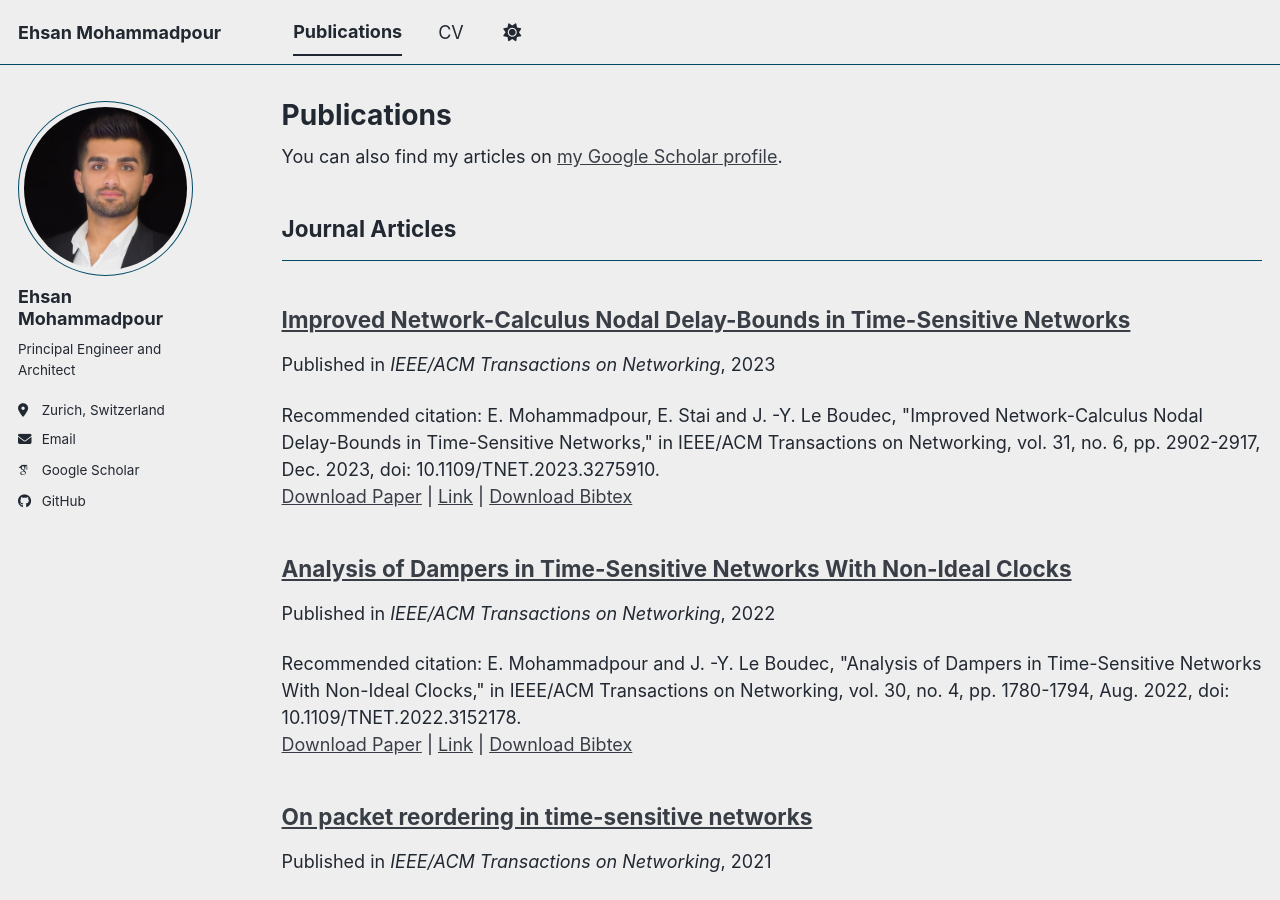
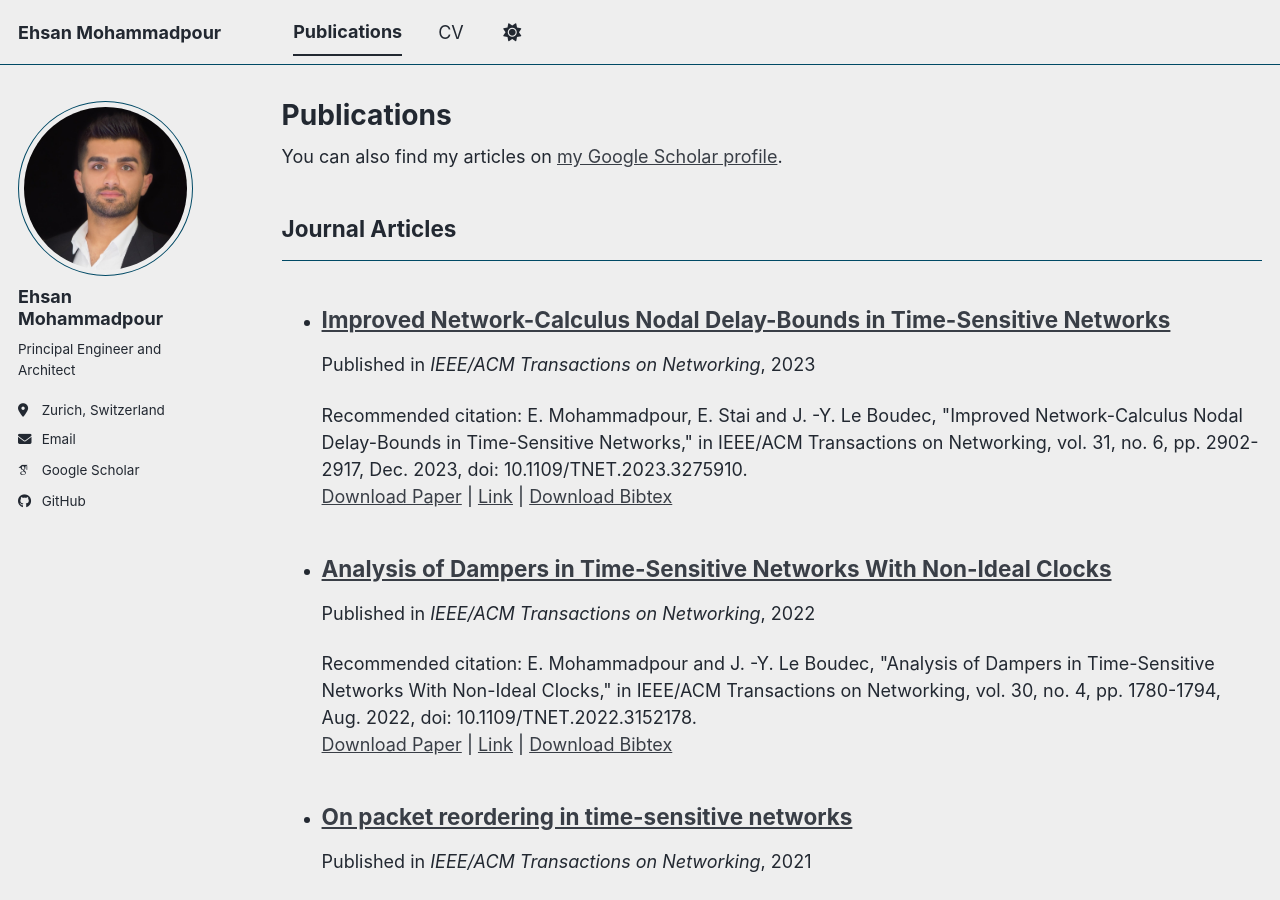
Before and after one commit to ehsanmpd/ehsanmpd.github.io, a Jekyll site: the page built from _pages/publications.html, in a window 1280 px wide and 900 px high. Built offline with Jekyll 4.4.1, drawn with Linux system fonts in a browser that asks for light colours; some web fonts are replaced; a script bundle is joined from its source files by our own code; library files that are not in the unit come from our copies.

Commit message:
changed publication page style

```diff
--- a/_pages/publications.html
+++ b/_pages/publications.html
@@ -21,6 +21,36 @@
       {% endif %}
       {% unless title_shown %}
         <h2>{{ category[1].title }}</h2><hr />
+        <ul class="publication-list">
+        {% assign title_shown = true %}
+      {% endunless %}
+      <li>
+        {% include archive-single.html %}
+      </li>
+    {% endfor %}
+    {% if title_shown %}
+      </ul>
+    {% endif %}
+  {% endfor %}
+{% else %}
+  <ul class="publication-list">
+  {% for post in site.publications reversed %}
+    <li>{% include archive-single.html %}</li>
+  {% endfor %}
+  </ul>
+{% endif %}
+
+
+<!-- New style rendering if publication categories are defined -->
+<!-- {% if site.publication_category %}
+  {% for category in site.publication_category  %}
+    {% assign title_shown = false %}
+    {% for post in site.publications reversed %}
+      {% if post.category != category[0] %}
+        {% continue %}
+      {% endif %}
+      {% unless title_shown %}
+        <h2>{{ category[1].title }}</h2><hr />
         {% assign title_shown = true %}
       {% endunless %}
       {% include archive-single.html %}
@@ -30,4 +60,4 @@
   {% for post in site.publications reversed %}
     {% include archive-single.html %}
   {% endfor %}
-{% endif %}
+{% endif %} -->
```
